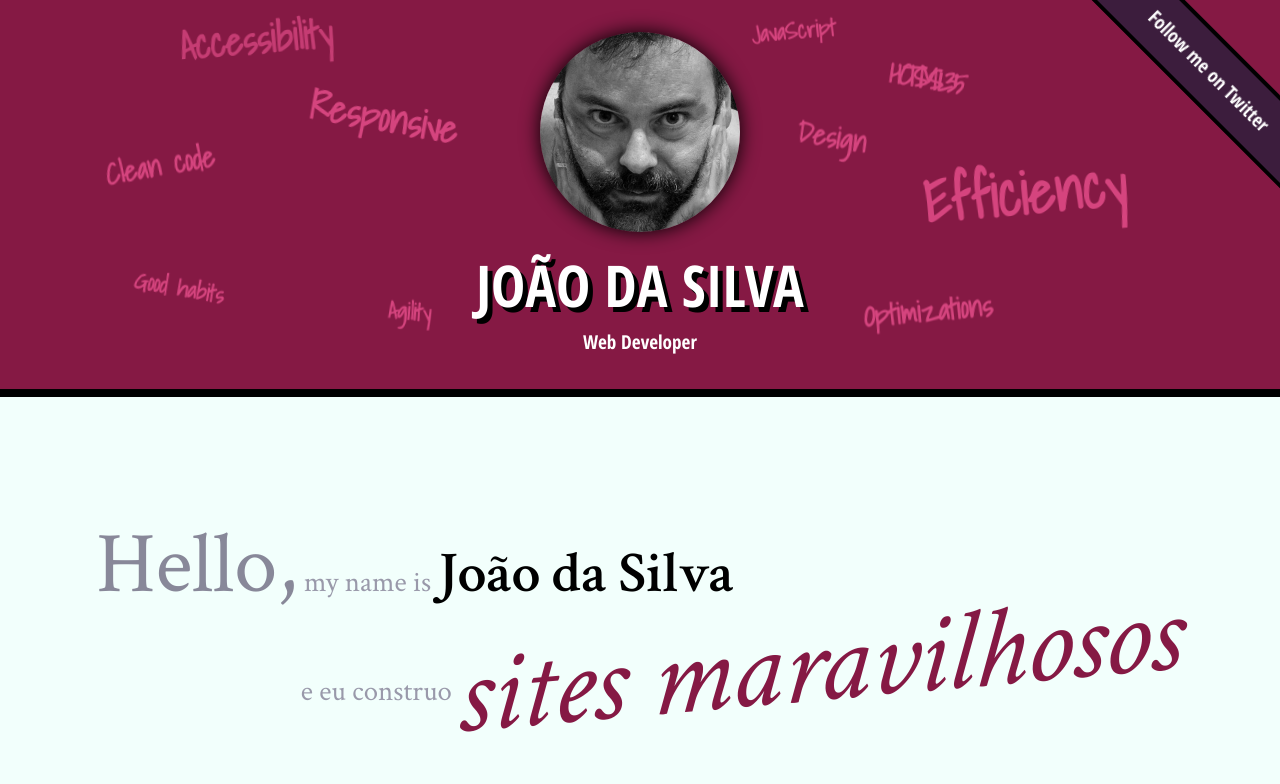
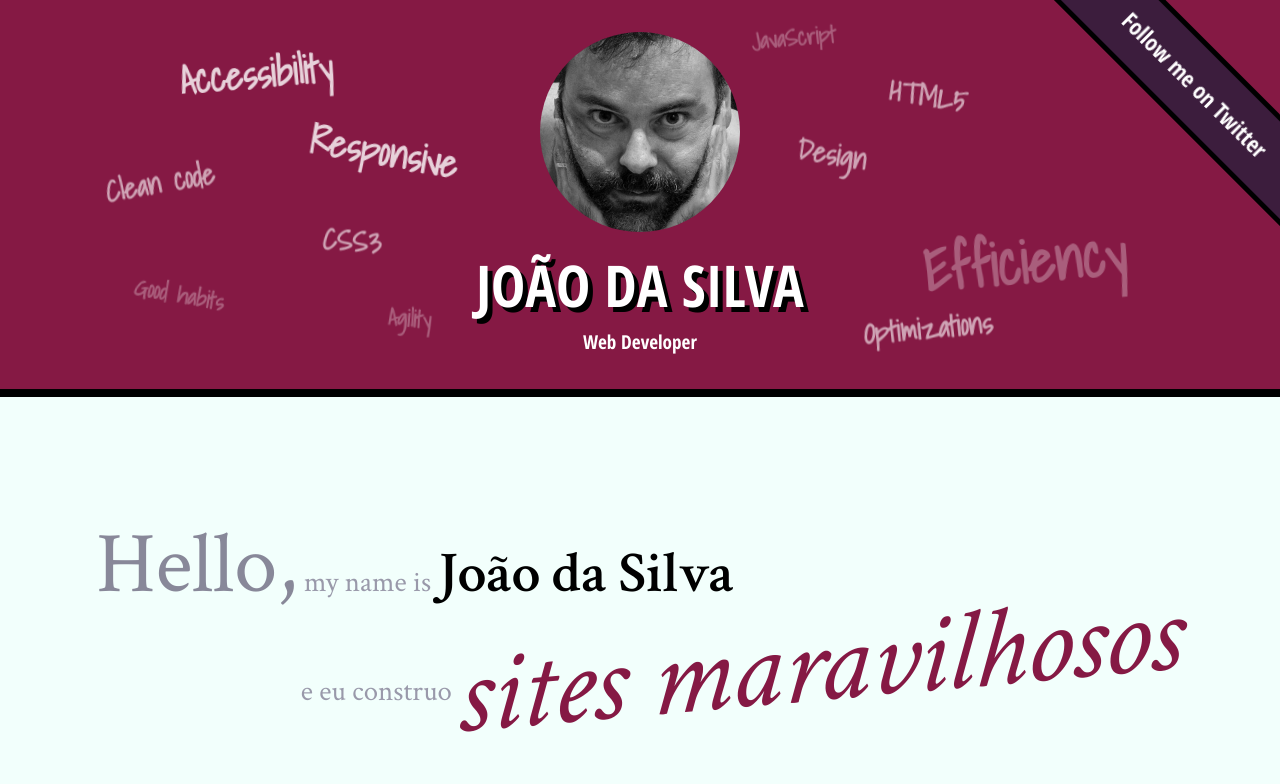
Before and after one commit to erikaperciliano/Projeto, a plain HTML site: page index.html in a window 1280 px wide. Drawn offline with Linux system fonts and the light colour scheme.

Commit message:
acréscimo

```diff
--- a/css/index.css
+++ b/css/index.css
@@ -1,38 +1,30 @@
-html, body{
-   height:100%;
+html, body {
+   height: 100%;
    overflow-x: hidden;
 }
-body{
+
+body {
+   perspective: 6px;
    perspective-origin: 50% 160px;
 }
+
+.palavras-home, .titulo-principal {
+   transform-style: preserve-3d;
+}
+
+header {
+   position: relative;
+}
+
 .foto-home {
    height: 200px;
-   border-radius:50%;
-   box-shadow:0 0 1em #000;
+   border-radius: 50%;
 }
 .saudacao p {
    font-size: 1.5em;
    color: #99A;
    line-height: 1;
    padding: 2em;
-}
-.banner-twitter {
-   width: 14em;
-   line-height: 1;
-   padding: 1em 0;
-   box-sizing: border-box;
-   text-align: center;
-   text-decoration: none;
-   background-color: #3C1D3D;
-   color: white;
-   border: .25em solid black;
-   font-size: 1em;
-   font-family: "Open Sans Condensed", sans-serif;
-   position: absolute;
-   top: 0;
-   right: 0;
-   transform-origin: 0 0;
-   transform: translate(6.5754em, -2.4749em) rotate(45deg);
 }
 .saudacao-inicio {
    font-size: 3em;
@@ -62,7 +54,6 @@ body{
    margin: 2em auto;
    display: block;
    text-align: center;
-   box-shadow:0 0 1em #000, inset 0 0 .5em #FFF;
 }
 .secao-inicio {
    padding: 2em;
@@ -71,6 +62,7 @@ body{
    font-size: 3em;
    text-transform: uppercase;
    margin-bottom: .5em;
+   text-shadow: 2px 2px #000;
 }
 .trabalhos {
    background-color: #3C1D3D;
@@ -122,72 +114,95 @@ main {
    padding-bottom: 0;
    float: none;
 }
+
 .palavra-home {
    font-family: "Shadows Into Light", cursive;
    font-weight: bold;
-   color: #D5447E;
+   color: (255, 127, 127, 0.5);
    position: absolute;
 }
+
 .eficiencia {
    top: 50%;
    left: 60%;
-   transform: translate(-50%, -50%) rotate(-5deg) translateZ(4px) scale(0.25);
+   transform: translate(-50%, -50%) translateZ(4px) rotate(-5deg) scale(.25);
+   opacity: .3;
 }
+
 .boas-praticas {
    top: 70%;
    left: 20%;
-   transform: translate(-50%, -50%) rotate(10deg) translateZ(1px) scale(0.25);
+   transform: translate(-50%, -50%) translateZ(1px) rotate(10deg) scale(.25);
+   opacity: .3;
 }
+
 .codigo-limpo {
    top: 45%;
    left: 25%;
-   transform: translate(-50%, -50%) rotate(-10deg) translateZ(2px) scale(0.25);
+   transform: translate(-50%, -50%) translateZ(2px) rotate(-10deg) scale(.25);
+   opacity: .6;
 }
+
 .css3 {
-   top: 30%;
-   left: 65%;
-   transform: translate(-50%, -50%) rotate(10deg) translateZ(2px) scale(0.25);
+   top: 55%;
+   left: 35%;
+   transform: translate(-50%, -50%) translateZ(2px) rotate(5deg) scale(.25);
+   opacity: .6;
 }
+
 .html5 {
    top: 30%;
    left: 65%;
-   transform: translate(-50%, -50%) rotate(10deg) translateZ(2px) scale(0.25);
+   transform: translate(-50%, -50%) translateZ(2px) rotate(10deg) scale(.25);
+   opacity: .6;
 }
+
 .javascript {
    top: 15%;
    left: 60%;
-   transform: translate(-50%, -50%) rotate(-5deg) translateZ(1px) scale(0.25);
+   transform: translate(-50%, -50%) translateZ(1px) rotate(-5deg) scale(.25);
+   opacity: .3;
 }
+
 .acessibilidade {
    top: 30%;
    left: 35%;
-   transform: translate(-50%, -50%) rotate(-5deg) translateZ(3px) scale(0.25);
+   transform: translate(-50%, -50%) translateZ(3px) rotate(-5deg) scale(.25);
    opacity: .8;
 }
+
 .responsivo {
    top: 40%;
    left: 40%;
-   transform: translate(-50%, -50%) rotate(10deg) translateZ(3px) scale(0.25);
+   transform: translate(-50%, -50%) translateZ(3px) rotate(10deg) scale(.25);
+   opacity: .8;
 }
+
 .otimizacoes {
    top: 70%;
    left: 65%;
-   transform: translate(-50%, -50%) rotate(-5deg) translateZ(2px) scale(0.25);
+   transform: translate(-50%, -50%) translateZ(2px) rotate(-5deg) scale(.25);
+   opacity: .6;
 }
+
 .agilidade {
    top: 75%;
    left: 35%;
-   transform: translate(-50%, -50%) rotate(5deg) translateZ(1px) scale(0.25);
+   transform: translate(-50%, -50%) translateZ(1px) rotate(5deg) scale(.25);
+   opacity: .3;
 }
+
 .design {
    top: 40%;
    left: 60%;
-   transform: translate(-50%, -50%) rotate(10deg) translateZ(2px) scale(0.25);
+   transform: translate(-50%, -50%) translateZ(2px) rotate(10deg) scale(.25);
+   opacity: .6;
 }
-.titulo-principal {
+
+.blog {
    position: relative;
-   transform-style: preserve-3d;
 }
+
 .blog .inicio-post {
    position: absolute;
    top: 4em;
@@ -198,33 +213,50 @@ main {
    color: #000;
    padding: 1.5em;
 }
-.blog .inicio-post {
-   position: absolute;
-   top: 4em;
-   height: 8em;
-   left: 30%;
-   right: 4em;
-   background-color: #F2FFFC;
-   color: #000;
-   padding: 1.5em;
-}
+
 .blog .mais-recente {
    background-color: #F2FFFC;
 }
+
 .blog .mais-recente a {
    color: #F26;
 }
-.palavras-home{
-   perspective: 6px;
+
+.blog li {
+   width: 30%;
+}
+
+.banner-twitter {
+   width: 14em;
+   line-height: 1;
+   padding: 1em 0;
+   box-sizing: border-box;
+
+   text-align: center;
+   text-decoration: none;
+   background-color: #3C1D3D;
+   color: white;
+   border: .25em solid black;
+
+   font-size: 1.2em;
+   font-family: "Open Sans Condensed", sans-serif;
+
+
+   position: absolute;
+   top: 0;
+   right: 0;
+   transform-origin: 0 0;
+   transform: translate(6.5765em, -2.4745em) rotate(45deg);
+}
+
+.palavras-home {
    position: absolute;
    top: 0;
    left: 0;
    bottom: 0;
    right: 0;
-   width: 100%;
-   height: 100%;
-   transform-style: preserve-3d;
 }
+
 .palavras-home li {
    font-size: 400%;
 }
```
